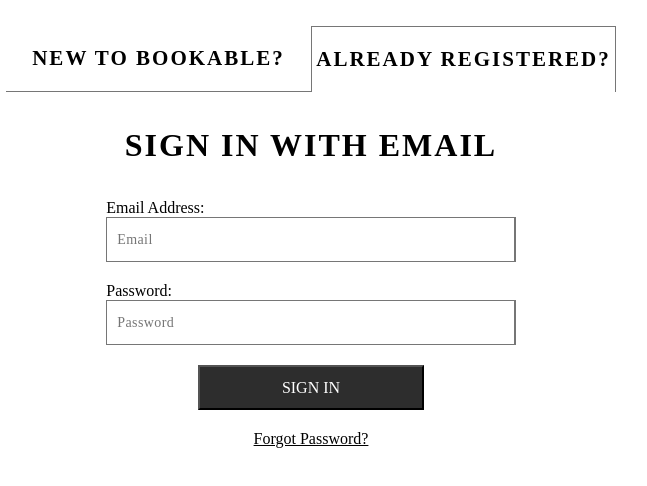
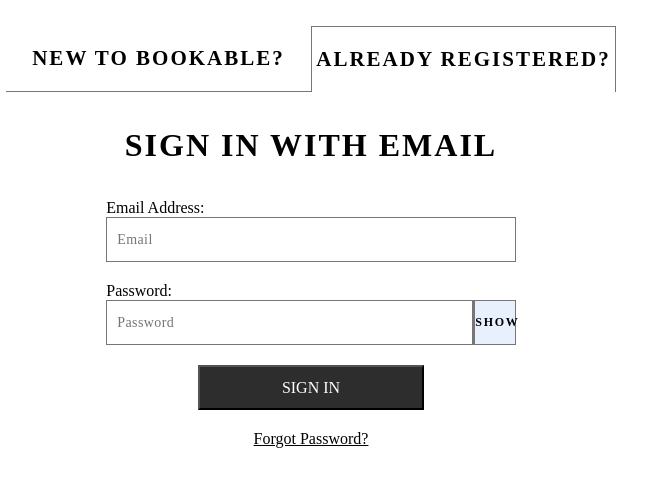
Before and after one commit to harrygothold/bookable, a React (Create React App) app: page /login in a window 1280 px wide. Shown: the top 486 px of the page, without its empty margins (329-976 px from the left). Built offline with nearby package versions, Linux system fonts and the light colour scheme; no server answers; a web font is replaced by a local one; what @aws-amplify/core would draw is missing.

Commit message:
small fix to missing borders

```diff
--- a/src/Auth/LoginPage.tsx
+++ b/src/Auth/LoginPage.tsx
@@ -14,6 +14,7 @@
 
 const LoginPage: FC = () => {
   const [loading, setLoading] = useState<boolean>(false);
+  const [isPasswordVisible, setIsPasswordVisible ] = useState<boolean>(false);
   const [error, setError] = useState<string>("");
   const [formData, setFormData] = useState<LoginData>({
     username: "",
@@ -27,6 +28,10 @@
       [name]: value,
     });
   };
+
+  const togglePasswordVisibility = () => {
+    setIsPasswordVisible(!isPasswordVisible);
+  }
 
   const history = useHistory();
 
@@ -85,6 +90,7 @@
         <label>Email Address:</label>
         <div className={Classes.field}>
           <input
+            className={Classes.username}
             name="username"
             onChange={(e) => handleChange(e)}
             value={formData.username}
@@ -98,9 +104,10 @@
             name="password"
             onChange={(e) => handleChange(e)}
             value={formData.password}
-            type="password"
+            type={isPasswordVisible ? 'text' : 'password'}
             placeholder="Password"
           />
+          <button className={Classes['toggle-password']}type="button" onClick={togglePasswordVisibility}>{isPasswordVisible ? 'HIDE' : 'SHOW'}</button>
         </div>
         <div className={Classes['button-holder']}>
           <button className={Classes['submit-button']} type="submit">SIGN IN</button>
--- a/src/Auth/SignUpPage.tsx
+++ b/src/Auth/SignUpPage.tsx
@@ -12,7 +12,7 @@
 
 const SignInContainer: FC = () => {
   const [error, setError] = useState<string>("");
-  const [isPasswordVisible, setIsPasswordVisible ] = useState(false);
+  const [isPasswordVisible, setIsPasswordVisible ] = useState<boolean>(false);
   const [loading, setLoading] = useState<boolean>(false);
   const [formData, setFormData] = useState<FormData>({
     username: "",
@@ -28,9 +28,7 @@
   };
 
   const togglePasswordVisibility = () => {
-    console.log('wfwip');
     setIsPasswordVisible(!isPasswordVisible);
-    console.log(isPasswordVisible);
   }
 
   const history = useHistory();
@@ -91,6 +89,7 @@
           onChange={(e) => handleChange(e)}
           value={formData.password}
           type={isPasswordVisible ? 'text' : 'password'}
+          placeholder="Password"
         />
         <button className={Classes['toggle-password']}type="button" onClick={togglePasswordVisibility}>{isPasswordVisible ? 'HIDE' : 'SHOW'}</button>
 
```
